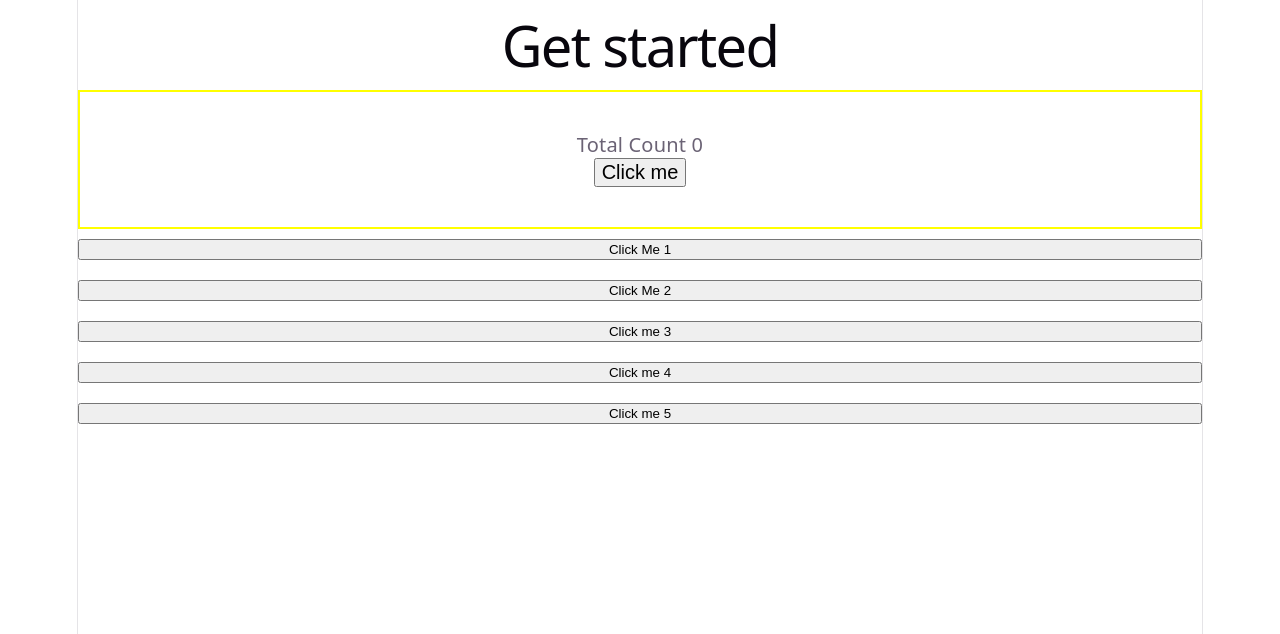
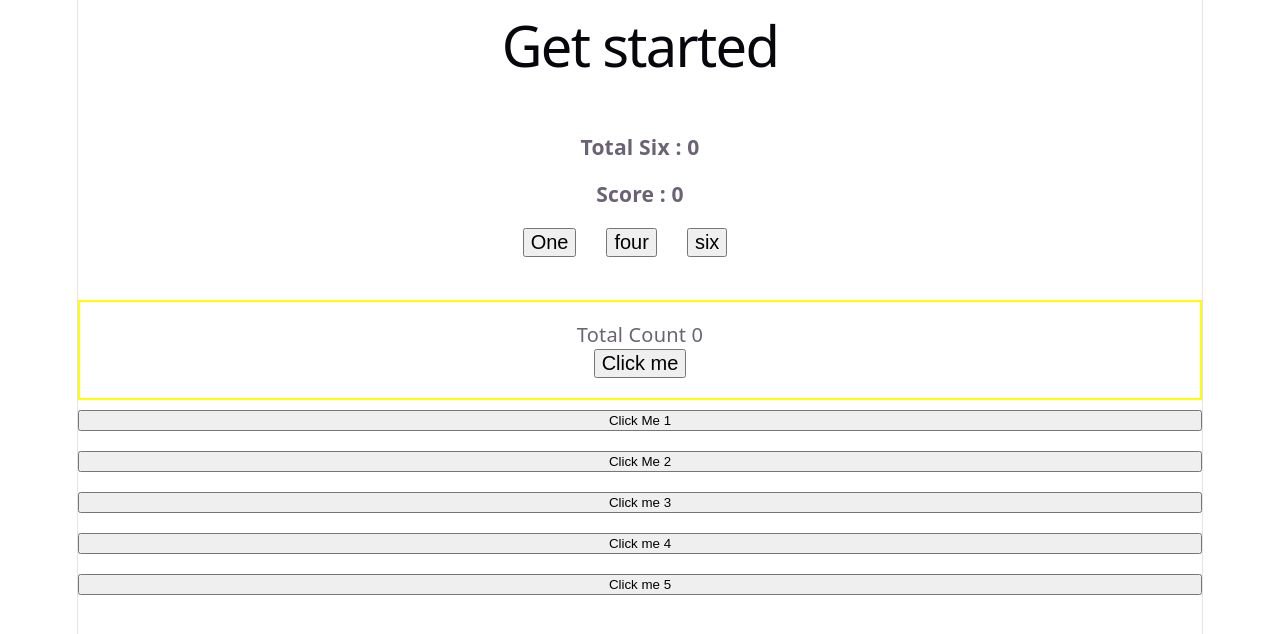
Before and after one commit to kamalcodezen/react-core-concept-part2, a React (Vite) app: page / in a window 1280 px wide. Shown: the top 634 px of the page. Built offline with nearby package versions, Linux system fonts and the light colour scheme.

Commit message:
use state practice

```diff
--- a/src/App.jsx
+++ b/src/App.jsx
@@ -1,6 +1,9 @@
 import "./App.css";
 
 import Counter from "./Counter";
+import Players from "./Sports";
+
+import Sports from "./Sports";
 
 function App() {
   function clickHandle1() {
@@ -23,6 +26,8 @@ function App() {
   return (
     <>
       <h1>Get started</h1>
+
+      <Players></Players>
 
       <Counter></Counter>
 
--- a/src/Counter.jsx
+++ b/src/Counter.jsx
@@ -13,8 +13,9 @@ export default function Counter() {
   //   style
   const counterStyle = {
     marginBottom: "10px",
+    marginTop: "20px",
     border: "2px solid yellow",
-    padding: "40px",
+    padding: "20px",
     fontSize: "20px",
   };
 
--- a/src/Sports.jsx
+++ b/src/Sports.jsx
@@ -1,11 +1,46 @@
+import { useState } from "react";
 
-export default Players(){
+export default function Players() {
+  const [runs, setRuns] = useState(0);
+  const [sixes, setSixes] = useState(0);
 
-    return(
+  const handleScore = () => {
+    const runsUpdate = runs + 1;
+    setRuns(runsUpdate);
+  };
 
-        <div>
+  const handleSixes = () => {
+    const updateSixes = sixes + 1;
+    setSixes(updateSixes);
+    const runsUpdate = runs + 6;
+    setRuns(runsUpdate);
+  };
 
-        </div>
-    )
+  const PlayersStyle = {
+    border: "3px solid white",
+    padding: "20px",
+  };
 
+  return (
+    <div style={PlayersStyle}>
+        <h3>Total Six : {sixes}</h3>
+      <h3>Score :  {runs}</h3>
+
+      <button
+        style={{ fontSize: "20px", marginRight: "30px" }}
+        onClick={handleScore}
+      >
+        One{" "}
+      </button>
+
+      <button style={{ fontSize: "20px", marginRight: "30px" }}>four </button>
+
+      <button
+        style={{ fontSize: "20px", marginRight: "30px" }}
+        onClick={handleSixes}
+      >
+        six{" "}
+      </button>
+    </div>
+  );
 }
```
